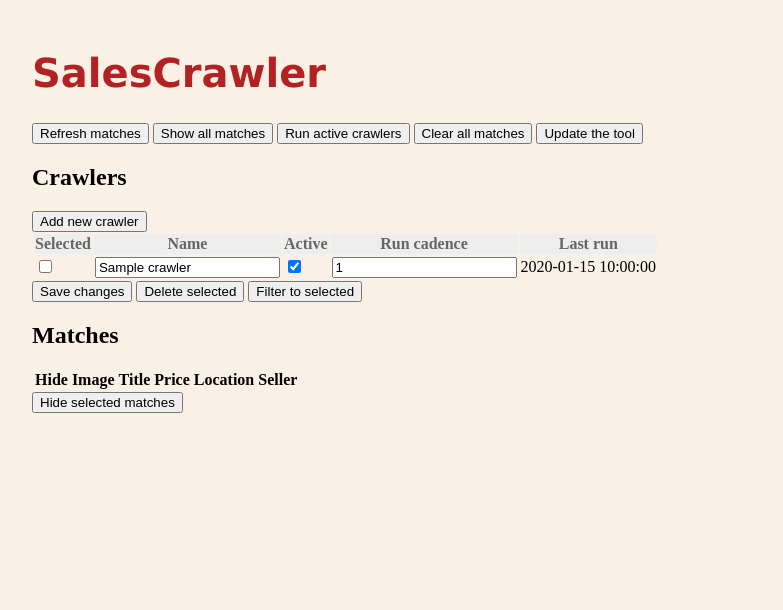
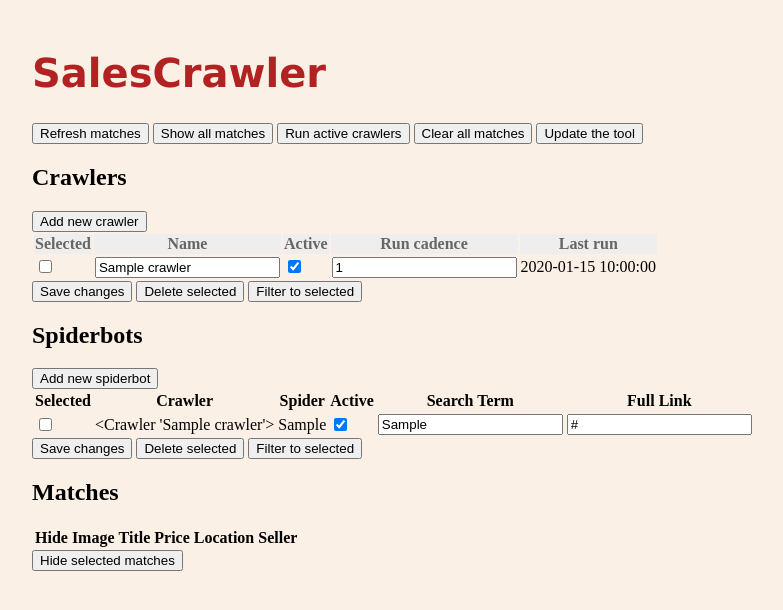
Before and after one commit to otapi/salescrawler, a Flask app: page / in a window 1280 px wide. Shown: the top 610 px of the page, without its empty margins (68-851 px from the left). Run offline with Flask 2, Linux system fonts and the light colour scheme; tables that the repository leaves empty hold one stand-in row (values such as "Sample post"); lists and menus that the app fills with data are empty; some libraries are stand-ins or nearby versions.

Commit message:
spiderbot view

```diff
--- a/main.py
+++ b/main.py
@@ -40,13 +40,14 @@
         return redirect(url_for('index'))
 
     crawlers = models.Crawler.query.order_by(models.Crawler.name).all()
+    spiderbots = models.Spiderbot.query.order_by(models.Spiderbot.spiderbotid).all()
 
     if hidematches:
         matches = models.Match.query.filter_by(hide=False).order_by(models.Match.price)
     else:
         matches = models.Match.query.order_by(models.Match.price).all()
 
-    return render_template('main.html', matches=matches, crawlers=crawlers)
+    return render_template('main.html', matches=matches, crawlers=crawlers, spiderbots=spiderbots)
 
 @app.route('/match-update', methods=['GET', 'POST'])
 def match_update():
--- a/templates/main.html
+++ b/templates/main.html
@@ -36,6 +36,42 @@
 
   </form>
 
+  <h2>Spiderbots</h2>
+  <form action="{{ url_for('.new_spiderbot') }}" method="post">
+    <button type="submit" name="from_main">Add new spiderbot</button>
+  </form>
+  <form action="/spiderbot-update" method="post">
+    <table class="sortable">
+      <tr>
+        <th>Selected</th>
+        <th>Crawler</th>
+        <th>Spider</th>
+        <th>Active</th>
+        <th>Search Term</th>
+        <th>Full Link</th>
+      </tr>
+
+        {% for spiderbot in spiderbots %}
+          <tr>
+            <td>{{render_input_bool(spiderbot.spiderbotid, 'selected', False)}}</td>
+            <td>{{ spiderbot.crawler }}</td>
+            <td>{{ spiderbot.spider }}</td>
+            <td>{{render_input_bool(spiderbot.crawlerid, 'active', spiderbot.active)}}</td>
+            <td>{{render_input_text(spiderbot.crawlerid, 'searchterm', spiderbot.searchterm)}}</td>
+            <td>{{render_input_text(spiderbot.crawlerid, 'fullink', spiderbot.fullink)}}</td>
+
+            <input type="text" name="{{ spiderbot.crawlerid }}_{{ dummy }}" value="dummy" hidden="true"/>
+          </tr>
+        {% endfor %}
+    </table>
+    <input type="submit" name="save_button" value="Save changes"/>
+    <input type="submit" name="delete_button" value="Delete selected"/>
+    <input type="submit" name="filter_button" value="Filter to selected"/>
+
+  </form>
+
+
+
   <h2>Matches</h2>
   <form action="/match-update" method="post">
     <table class="sortable">
```
